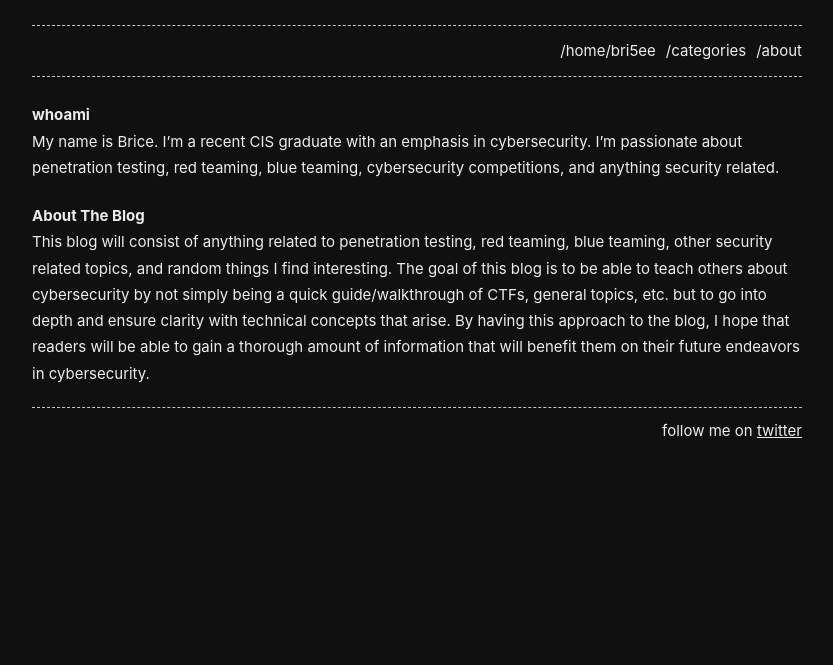
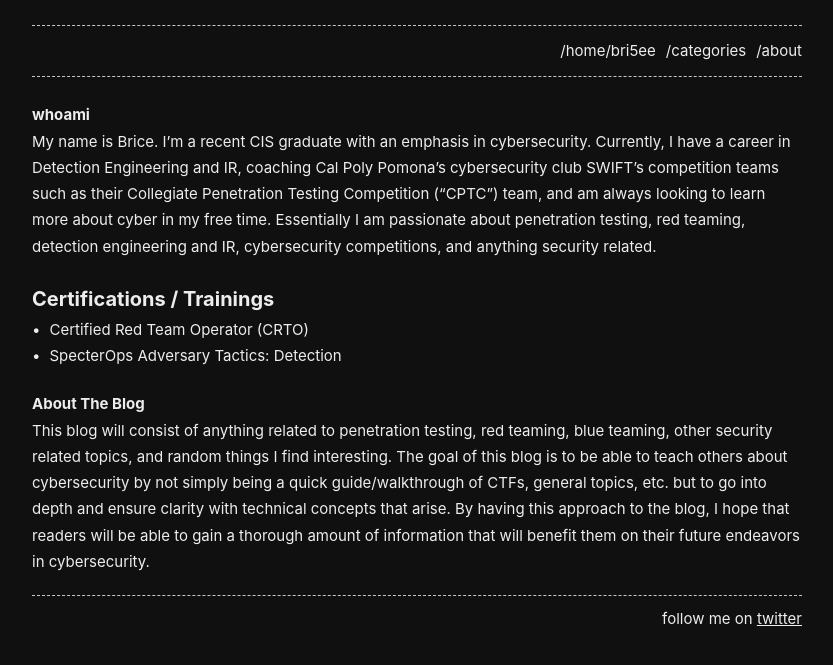
Before and after one commit to notbricey/brisee.github.io, a Jekyll site: the page built from about.md, in a window 1280 px wide. Shown: the top 665 px of the page, without its empty margins (223-1056 px from the left). Built offline with Jekyll 4.4.1, drawn with Linux system fonts in a browser that asks for light colours.

Commit message:
Update about.md

```diff
--- a/about.md
+++ b/about.md
@@ -6,7 +6,12 @@ permalink: /about/
 
 ### whoami
 
-My name is Brice. I'm a recent CIS graduate with an emphasis in cybersecurity. I'm passionate about penetration testing, red teaming, blue teaming, cybersecurity competitions, and anything security related.
+My name is Brice. I'm a recent CIS graduate with an emphasis in cybersecurity. Currently, I have a career in Detection Engineering and IR, coaching Cal Poly Pomona's cybersecurity club SWIFT's competition teams such as their Collegiate Penetration Testing Competition ("CPTC") team, and am always looking to learn more about cyber in my free time. Essentially I am passionate about penetration testing, red teaming, detection engineering and IR, cybersecurity competitions, and anything security related.
+
+## Certifications / Trainings
+
+- Certified Red Team Operator (CRTO)
+- SpecterOps Adversary Tactics: Detection
 
 ### About The Blog
 
```
